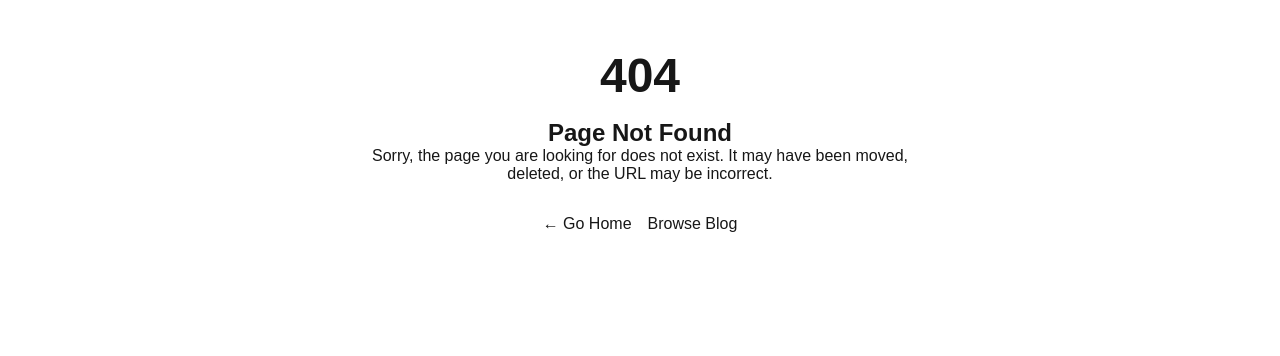
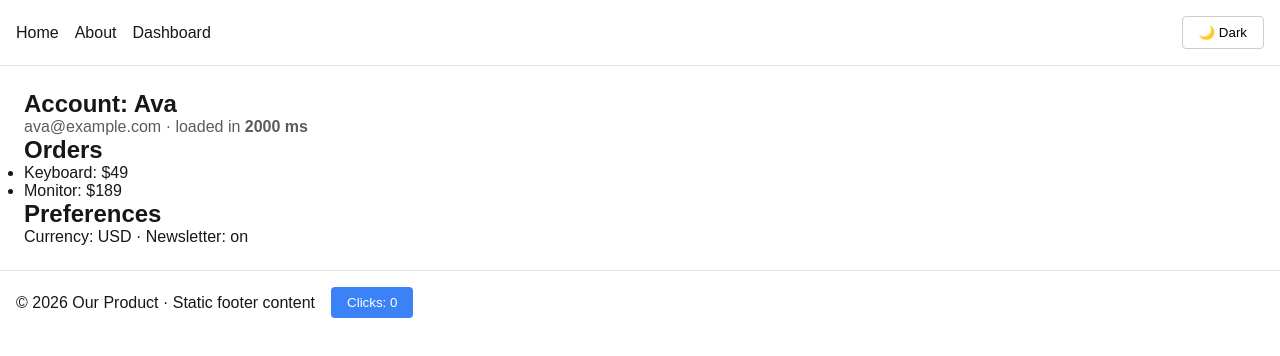
Before and after one commit to SuryaKamalND/nextjs-sprint1-simulated-work, a Next.js app: page /account in a window 1280 px wide. Before the commit this address had no page. Shown: the top 356 px of the page. Built offline with nearby package versions, Linux system fonts and the light colour scheme.

Commit message:
feat(data): dependent user->orders chain with parallel preferences and per-step error handling

```diff
--- /dev/null
+++ b/app/(app)/account/page.tsx
@@ -0,0 +1,76 @@
+// app/(app)/account/page.tsx  ->  /account?email=ava@example.com
+// Combines SEQUENTIAL fetching (where there is a real dependency) with PARALLEL
+// fetching (where there isn't):
+//   getPreferences()      - independent, started immediately
+//   getUserByEmail(email) - must finish first...
+//   getOrdersForUser(id)  - ...because orders need user.id
+// Timeline: [prefs ~1s] runs alongside [user ~1s -> orders ~1s] => ~2 s total
+// (fully sequential would be ~3 s).
+export const dynamic = "force-dynamic";
+
+import { notFound } from "next/navigation";
+import { getOrdersForUser, getPreferences, getUserByEmail, type Order } from "@/lib/account-data";
+
+export default async function AccountPage({
+  searchParams,
+}: {
+  searchParams: Promise<{ email?: string }>;
+}) {
+  const { email = "ava@example.com" } = await searchParams;
+  const started = Date.now();
+
+  // Independent work: start it now, don't await yet.
+  const preferencesPromise = getPreferences();
+
+  // Step 1: the user. A missing user is a 404, not a crash.
+  const user = await getUserByEmail(email);
+  if (!user) notFound();
+
+  // Step 2: orders need user.id from step 1, so this has to wait for it.
+  // Await it together with the preferences that have been loading in the meantime.
+  // Order failures get their own fallback (and the raw error is only logged).
+  const [ordersResult, preferences] = await Promise.all([
+    getOrdersForUser(user.id).then(
+      (orders): { ok: true; orders: Order[] } => ({ ok: true, orders }),
+      (error: unknown) => {
+        console.error(`[account] orders failed for ${user.id}:`, error);
+        return { ok: false as const };
+      }
+    ),
+    preferencesPromise,
+  ]);
+
+  const ms = Date.now() - started;
+  console.log(`[account] loaded ${email} in ${ms} ms`);
+
+  return (
+    <section style={{ padding: "1.5rem" }}>
+      <h1>Account: {user.name}</h1>
+      <p style={{ opacity: 0.7 }}>
+        {user.email} · loaded in <strong>{ms} ms</strong>
+      </p>
+
+      <h2>Orders</h2>
+      {ordersResult.ok ? (
+        ordersResult.orders.length > 0 ? (
+          <ul>
+            {ordersResult.orders.map((o) => (
+              <li key={o.id}>
+                {o.item}: ${o.total}
+              </li>
+            ))}
+          </ul>
+        ) : (
+          <p>No orders yet.</p>
+        )
+      ) : (
+        <p>We couldn&apos;t load your orders right now. Please try again later.</p>
+      )}
+
+      <h2>Preferences</h2>
+      <p>
+        Currency: {preferences.currency} · Newsletter: {preferences.newsletter ? "on" : "off"}
+      </p>
+    </section>
+  );
+}
--- /dev/null
+++ b/lib/account-data.ts
@@ -0,0 +1,36 @@
+// Simulated account data source. Each call takes ~1 s.
+const delay = (ms: number) => new Promise((resolve) => setTimeout(resolve, ms));
+
+export type User = { id: string; email: string; name: string };
+export type Order = { id: string; item: string; total: number };
+export type Preferences = { currency: string; newsletter: boolean };
+
+const users: User[] = [
+  { id: "u1", email: "ava@example.com", name: "Ava" },
+  { id: "u2", email: "ben@example.com", name: "Ben" },
+];
+
+const ordersByUser: Record<string, Order[]> = {
+  u1: [
+    { id: "o-101", item: "Keyboard", total: 49 },
+    { id: "o-102", item: "Monitor", total: 189 },
+  ],
+};
+
+export async function getUserByEmail(email: string): Promise<User | undefined> {
+  await delay(1000);
+  return users.find((u) => u.email === email);
+}
+
+// Needs a userId -> can only start AFTER getUserByEmail has finished.
+export async function getOrdersForUser(userId: string): Promise<Order[]> {
+  await delay(1000);
+  if (userId === "u2") throw new Error("orders service timeout"); // simulated failure for Ben
+  return ordersByUser[userId] ?? [];
+}
+
+// Independent of the user lookup -> can run in parallel with it.
+export async function getPreferences(): Promise<Preferences> {
+  await delay(1000);
+  return { currency: "USD", newsletter: true };
+}
```
